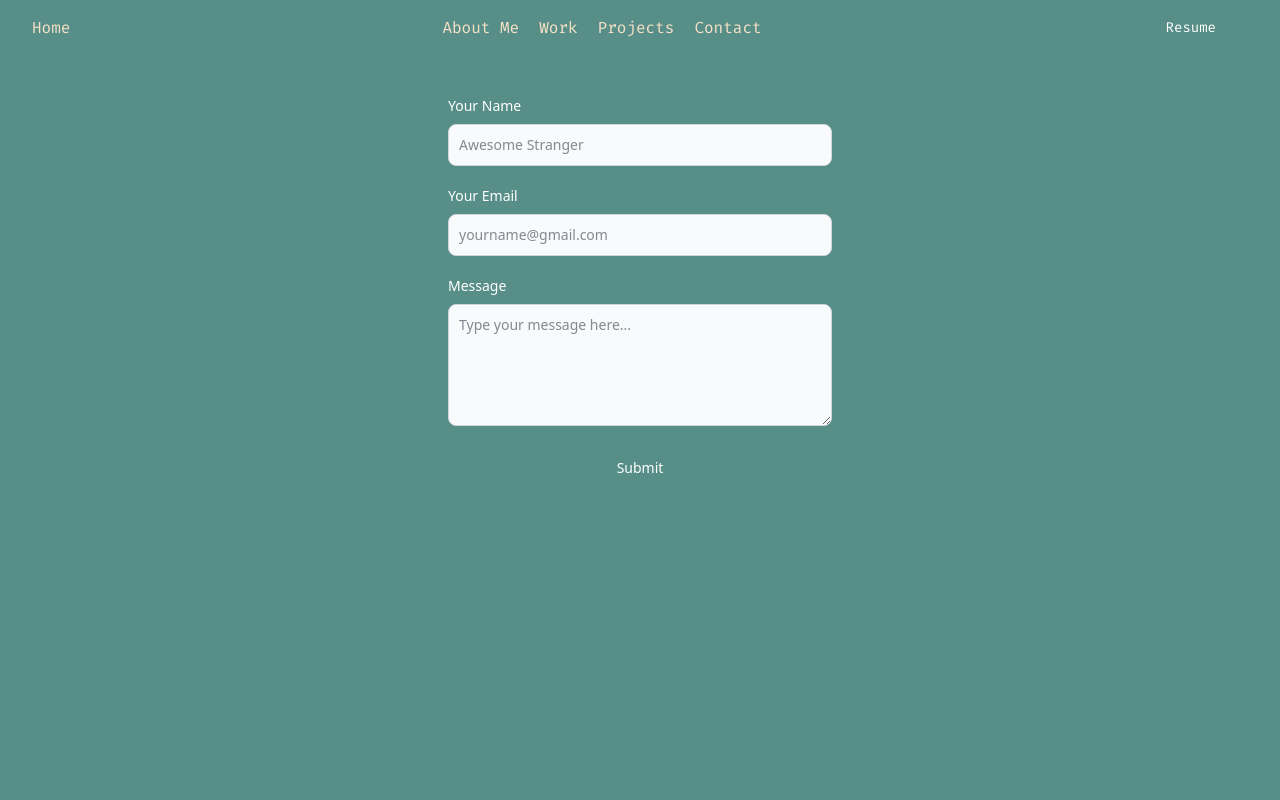
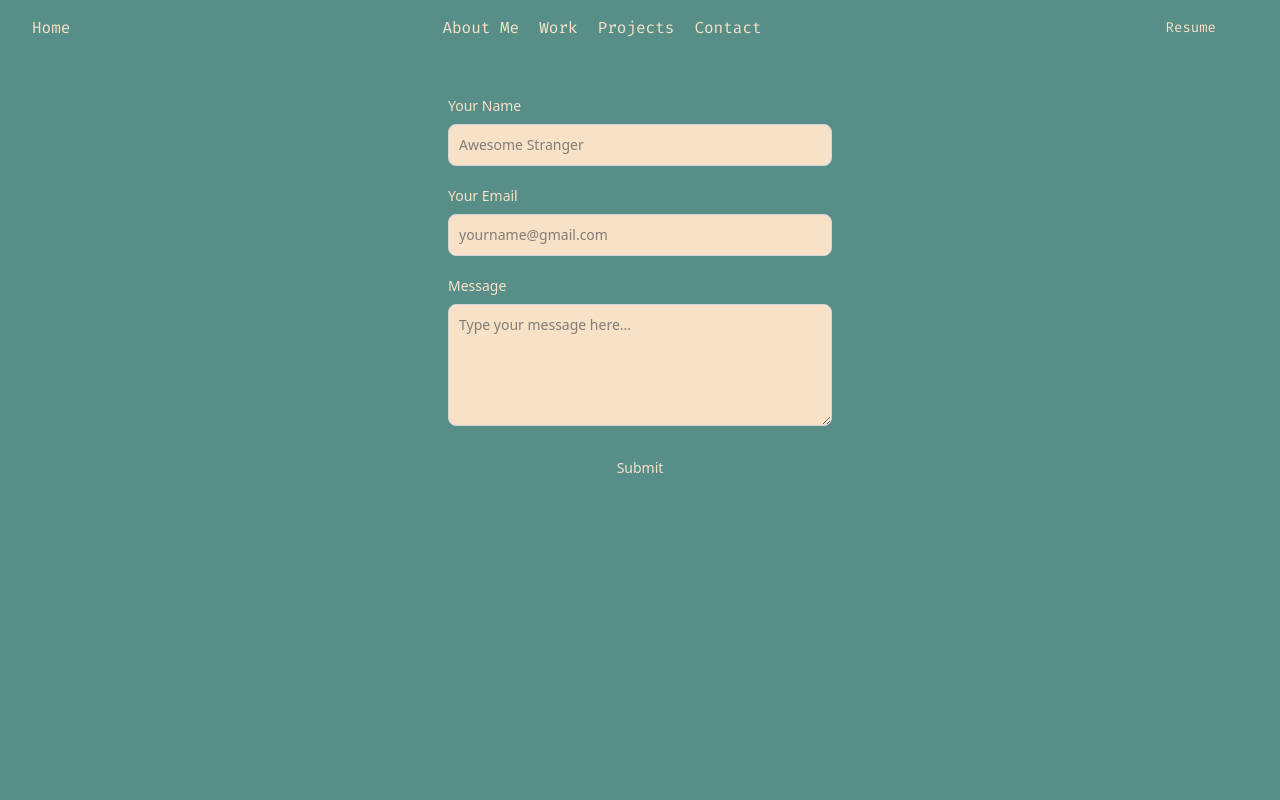
Before and after one commit to dvirdi01/PersonalWebsite, a React (Vite) app in the folder PersonalWebsite/: page /contact in a window 1280 px wide. Shown: the top 800 px of the page. Built offline with nearby package versions, Linux system fonts and the light colour scheme.

Commit message:
changed contact form colors

```diff
--- a/PersonalWebsite/src/components/CommonButton.jsx
+++ b/PersonalWebsite/src/components/CommonButton.jsx
@@ -1,13 +1,13 @@
 import React from 'react'
 
 const CommonButton = ({label}) => {
-    const borderStyle = "ease absolute border-[#58a6ff] transition-all duration-100 group-hover:w-full"
+    const borderStyle = "ease absolute border-[#58a6ff] transition-all duration-100 group-hover:w-full bg-[#f7e2c7]"
   return (
-    <button className='group relative inline-block overflow-hidden px-8 py-3 text-sm font-medium text-white hover:text-[#58a6ff] focus:outline-none focus:ring active:bg-indigo-600 active:text-white'>
-        <span className="ease absolute left-0 top-0 h-0 w-0 border-t-1 border-[#4E4FEB] transition-all duration-100 group-hover:w-full"></span>
-	    <span className="ease absolute right-0 top-0 h-0 w-0 border-r-1 border-[#4E4FEB] transition-all duration-100 group-hover:h-full"></span>
-	    <span className="ease absolute bottom-0 right-0 h-0 w-0 border-b-1 border-[#4E4FEB] transition-all duration-100 group-hover:w-full"></span>
-	    <span className="ease absolute bottom-0 left-0 h-0 w-0 border-l-1 border-[#4E4FEB] transition-all duration-100 group-hover:h-full"></span>
+    <button className='group relative inline-block overflow-hidden px-8 py-3 text-sm font-medium text-[#f7e2c7] hover:text-[#f7e2c7] focus:outline-none focus:ring active:bg-indigo-600 active:text-white'>
+        <span className="ease absolute left-0 top-0 h-0 w-0 border-t-1 border-[#f7e2c7] transition-all duration-100 group-hover:w-full"></span>
+	    <span className="ease absolute right-0 top-0 h-0 w-0 border-r-1 border-[#f7e2c7] transition-all duration-100 group-hover:h-full"></span>
+	    <span className="ease absolute bottom-0 right-0 h-0 w-0 border-b-1 border-[#f7e2c7] transition-all duration-100 group-hover:w-full"></span>
+	    <span className="ease absolute bottom-0 left-0 h-0 w-0 border-l-1 border-[#f7e2c7] transition-all duration-100 group-hover:h-full"></span>
 	    {label}
     </button>
   )
--- a/PersonalWebsite/src/components/ContactForm.jsx
+++ b/PersonalWebsite/src/components/ContactForm.jsx
@@ -5,19 +5,19 @@ const ContactForm = () => {
     return (
         <form className="max-w-sm mx-auto min-h-screen">
             <div className="mb-5">
-                <label for="name" className="block text-sm mb-2 font-medium text-white ">Your Name </label>
-                <input type="text" id="name" className="bg-gray-50 border border-gray-300 text-gray-900 text-sm rounded-lg block w-full p-2.5" placeholder="Awesome Stranger" required />
+                <label for="name" className="block text-sm mb-2 font-medium text-[#f7e2c7] ">Your Name </label>
+                <input type="text" id="name" className="bg-[#f7e2c7] border border-gray-300 text-gray-900 text-sm rounded-lg block w-full p-2.5" placeholder="Awesome Stranger" required />
             </div>
             <div className="mb-5">
-                <label for="email" className="block text-sm mb-2 font-medium text-white ">Your Email</label>
-                <input type="email" id="email" className="bg-gray-50 border border-gray-300 text-gray-900 text-sm rounded-lg block w-full p-2.5" placeholder="yourname@gmail.com" required />
+                <label for="email" className="block text-sm mb-2 font-medium text-[#f7e2c7] ">Your Email</label>
+                <input type="email" id="email" className="bg-[#f7e2c7] border border-gray-300 text-gray-900 text-sm rounded-lg block w-full p-2.5" placeholder="yourname@gmail.com" required />
             </div>
             <div className="mb-5">
-                <label for="message" className="block w-full mb-2 text-sm font-medium text-white">Message </label>
-                <textarea id="message" rows="5" className="bg-gray-50 border border-gray-300 text-gray-900 text-sm rounded-lg block w-full p-2.5" placeholder="Type your message here..." required></textarea>
+                <label for="message" className="block w-full mb-2 text-sm font-medium text-[#f7e2c7]">Message </label>
+                <textarea id="message" rows="5" className="bg-[#f7e2c7] border border-gray-300 text-gray-900 text-sm rounded-lg block w-full p-2.5" placeholder="Type your message here..." required></textarea>
             </div>
             <div className='max-w-sm flex items-center justify-center'>
-                <CommonButton label="Submit"/>
+                <CommonButton label="Submit" className="bg-[#f7e2c7]"/>
             </div>
             {/* <button type="submit" className="text-white bg-blue-700 hover:bg-blue-800 focus:ring-4 focus:outline-none focus:ring-blue-300 font-medium rounded-lg text-sm w-full sm:w-auto px-5 py-2.5 text-center">Submit</button> */}
         </form>
```
